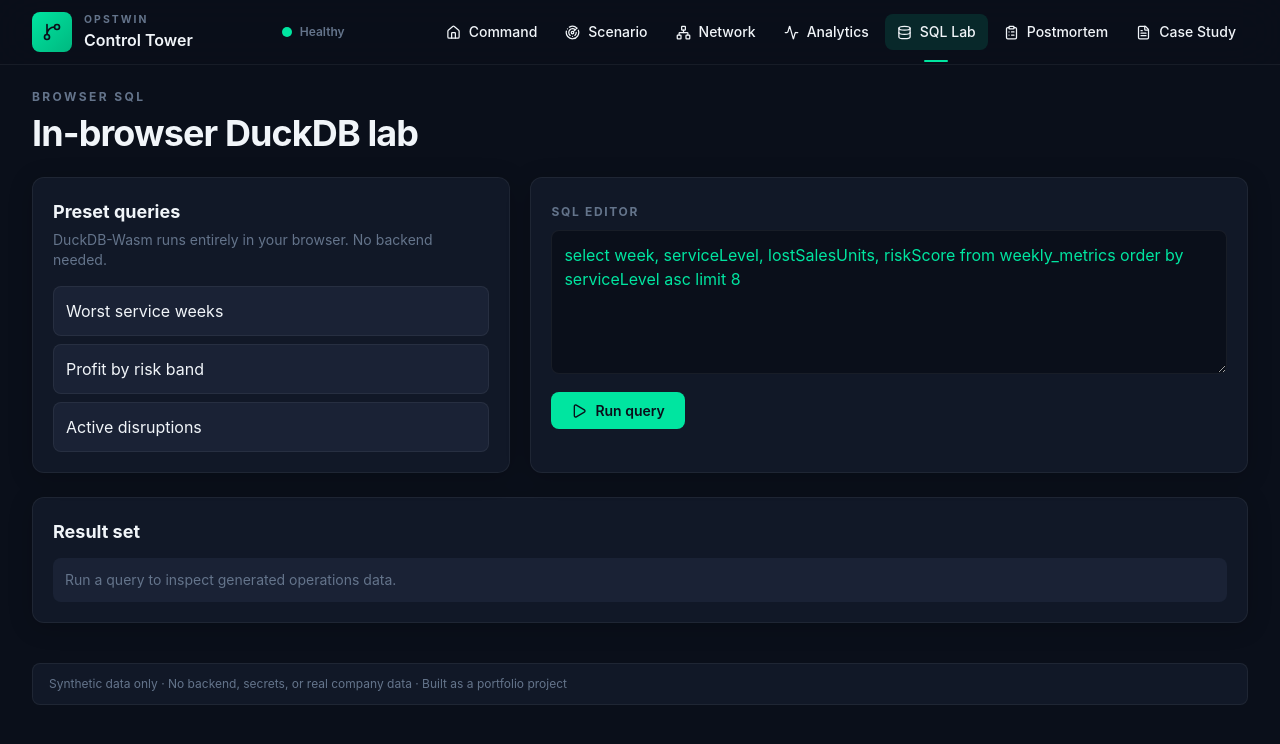
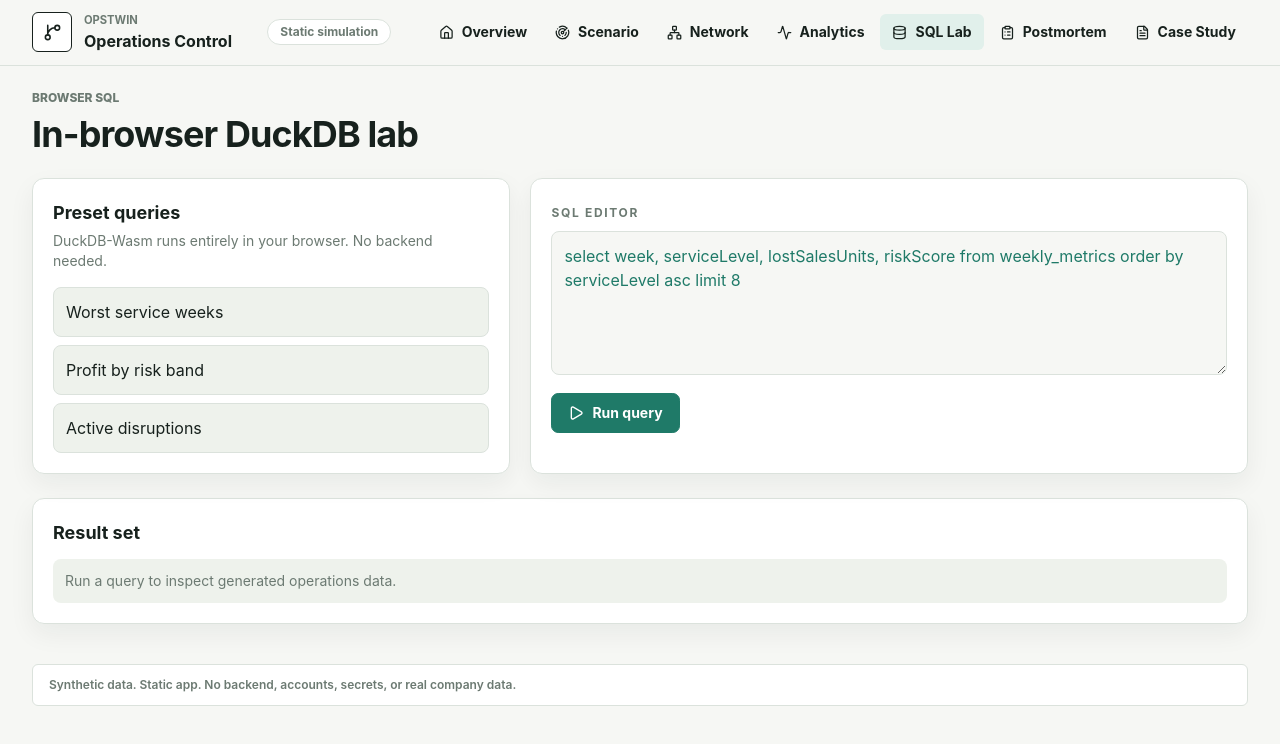
Before and after one commit to AhmedYasserShalaby/ops-twin-control-tower, a React (Vite) app: page /sql in a window 1280 px wide. Shown: the top 744 px of the page. Built offline with nearby package versions, Linux system fonts and the light colour scheme.

Commit message:
Polish OpsTwin UI

```diff
--- a/src/app/AppShell.tsx
+++ b/src/app/AppShell.tsx
@@ -1,4 +1,5 @@
 import type { ReactNode } from 'react'
+import { useState } from 'react'
 import { Link, Outlet, useRouterState } from '@tanstack/react-router'
 import {
   Activity,
@@ -7,58 +8,44 @@ import {
   FileText,
   GitBranch,
   Home,
+  Menu,
   Network,
   Radar,
-  Menu,
   X,
 } from 'lucide-react'
-import { useState } from 'react'
-import { useOpsTwinStore } from '../store/useOpsTwinStore'
 
 const navItems = [
-  { to: '/', label: 'Command', icon: Home, hint: 'Overview dashboard' },
-  { to: '/scenario', label: 'Scenario', icon: Radar, hint: 'Build disruption scenarios' },
-  { to: '/network', label: 'Network', icon: Network, hint: 'Supply chain graph' },
-  { to: '/analytics', label: 'Analytics', icon: Activity, hint: 'KPI trends & Monte Carlo' },
-  { to: '/sql', label: 'SQL Lab', icon: Database, hint: 'Query with DuckDB' },
-  { to: '/postmortem', label: 'Postmortem', icon: ClipboardList, hint: 'Recovery report' },
-  { to: '/about', label: 'Case Study', icon: FileText, hint: 'About this project' },
+  { to: '/', label: 'Overview', icon: Home, hint: 'KPIs and recommendation' },
+  { to: '/scenario', label: 'Scenario', icon: Radar, hint: 'Events and responses' },
+  { to: '/network', label: 'Network', icon: Network, hint: 'Suppliers and lanes' },
+  { to: '/analytics', label: 'Analytics', icon: Activity, hint: 'Trends and Monte Carlo' },
+  { to: '/sql', label: 'SQL Lab', icon: Database, hint: 'Query generated data' },
+  { to: '/postmortem', label: 'Postmortem', icon: ClipboardList, hint: 'Incident summary' },
+  { to: '/about', label: 'Case Study', icon: FileText, hint: 'Project notes' },
 ] as const
 
 export function AppShell() {
   const pathname = useRouterState({ select: (state) => state.location.pathname })
   const [mobileOpen, setMobileOpen] = useState(false)
-  const run = useOpsTwinStore((state) => state.run)
-  const healthColor = run.summary.serviceLevel >= 92 ? 'var(--accent-teal)' : run.summary.serviceLevel >= 80 ? 'var(--accent-amber)' : 'var(--accent-red)'
 
   return (
     <div className="min-h-screen bg-[var(--bg-base)] text-[var(--text-primary)]">
-      {/* Header */}
-      <header className="sticky top-0 z-30 border-b border-[var(--border-subtle)] bg-[var(--bg-base)]/90 backdrop-blur-xl">
+      <header className="sticky top-0 z-30 border-b border-[var(--border-subtle)] bg-[var(--bg-base)]/95 backdrop-blur">
         <div className="mx-auto flex max-w-7xl items-center justify-between gap-4 px-4 py-3 sm:px-6 lg:px-8">
-          {/* Logo */}
-          <Link to="/" className="focus-ring flex items-center gap-3 rounded-lg">
-            <span className="grid size-10 place-items-center rounded-lg bg-gradient-to-br from-[var(--accent-teal)] to-[#00b880] text-[var(--bg-base)]">
-              <GitBranch size={20} aria-hidden="true" />
+          <Link to="/" className="focus-ring flex items-center gap-3 rounded-md">
+            <span className="grid size-10 place-items-center rounded-md border border-[var(--text-primary)] bg-[var(--bg-surface)] text-[var(--text-primary)]">
+              <GitBranch size={19} aria-hidden="true" />
             </span>
             <span>
-              <strong className="block text-[0.65rem] uppercase tracking-[0.2em] text-[var(--text-muted)]">OpsTwin</strong>
-              <span className="text-base font-semibold">Control Tower</span>
+              <strong className="block text-[0.7rem] uppercase text-[var(--text-muted)]">OpsTwin</strong>
+              <span className="text-base font-bold">Operations Control</span>
             </span>
           </Link>
 
-          {/* Health indicator */}
-          <div className="hidden items-center gap-2 sm:flex">
-            <span
-              className="inline-block size-2.5 rounded-full animate-live-pulse"
-              style={{ background: healthColor }}
-            />
-            <span className="text-xs font-semibold text-[var(--text-muted)]">
-              {run.summary.serviceLevel >= 92 ? 'Healthy' : run.summary.serviceLevel >= 80 ? 'Stressed' : 'Critical'}
-            </span>
-          </div>
+          <span className="hidden rounded-full border border-[var(--border-subtle)] bg-[var(--bg-surface)] px-3 py-1 text-xs font-bold text-[var(--text-muted)] sm:inline-flex">
+            Static simulation
+          </span>
 
-          {/* Desktop nav */}
           <nav className="hidden gap-1 lg:flex" aria-label="Primary">
             {navItems.map((item) => {
               const Icon = item.icon
@@ -67,7 +54,7 @@ export function AppShell() {
                 <Link
                   key={item.to}
                   to={item.to}
-                  className={`focus-ring group relative inline-flex items-center gap-2 rounded-lg px-3 py-2 text-sm font-medium transition-all duration-200 ${
+                  className={`focus-ring inline-flex items-center gap-2 rounded-md px-3 py-2 text-sm font-bold transition ${
                     active
                       ? 'bg-[var(--accent-teal-dim)] text-[var(--accent-teal)]'
                       : 'text-[var(--text-muted)] hover:bg-[var(--bg-elevated)] hover:text-[var(--text-primary)]'
@@ -75,18 +62,14 @@ export function AppShell() {
                 >
                   <Icon size={15} aria-hidden="true" />
                   {item.label}
-                  {active && (
-                    <span className="absolute -bottom-3 left-1/2 h-0.5 w-6 -translate-x-1/2 rounded-full bg-[var(--accent-teal)]" />
-                  )}
                 </Link>
               )
             })}
           </nav>
 
-          {/* Mobile menu button */}
           <button
             type="button"
-            className="focus-ring rounded-lg p-2 text-[var(--text-muted)] hover:bg-[var(--bg-elevated)] lg:hidden"
+            className="focus-ring rounded-md p-2 text-[var(--text-muted)] hover:bg-[var(--bg-elevated)] lg:hidden"
             onClick={() => setMobileOpen(!mobileOpen)}
             aria-label="Toggle menu"
           >
@@ -94,19 +77,18 @@ export function AppShell() {
           </button>
         </div>
 
-        {/* Mobile nav */}
-        {mobileOpen && (
+        {mobileOpen ? (
           <nav className="animate-fade-in border-t border-[var(--border-subtle)] px-4 py-3 lg:hidden" aria-label="Mobile navigation">
             <div className="grid gap-1">
               {navItems.map((item) => {
                 const Icon = item.icon
-                const active = pathname === item.to
+                const active = pathname === item.to || (item.to !== '/' && pathname.startsWith(item.to))
                 return (
                   <Link
                     key={item.to}
                     to={item.to}
                     onClick={() => setMobileOpen(false)}
-                    className={`focus-ring flex items-center gap-3 rounded-lg px-3 py-2.5 text-sm font-medium transition-all ${
+                    className={`focus-ring flex items-center gap-3 rounded-md px-3 py-2.5 text-sm font-bold transition ${
                       active
                         ? 'bg-[var(--accent-teal-dim)] text-[var(--accent-teal)]'
                         : 'text-[var(--text-muted)] hover:bg-[var(--bg-elevated)] hover:text-[var(--text-primary)]'
@@ -114,13 +96,13 @@ export function AppShell() {
                   >
                     <Icon size={16} aria-hidden="true" />
                     <span>{item.label}</span>
-                    <span className="ml-auto text-xs text-[var(--text-muted)]">{item.hint}</span>
+                    <span className="ml-auto text-xs font-semibold text-[var(--text-muted)]">{item.hint}</span>
                   </Link>
                 )
               })}
             </div>
           </nav>
-        )}
+        ) : null}
       </header>
 
       <main className="mx-auto max-w-7xl px-4 py-6 sm:px-6 lg:px-8">
@@ -130,8 +112,8 @@ export function AppShell() {
       </main>
 
       <footer className="mx-auto max-w-7xl px-4 pb-8 pt-4 sm:px-6 lg:px-8">
-        <div className="rounded-lg border border-[var(--border-subtle)] bg-[var(--bg-surface)] px-4 py-3 text-xs text-[var(--text-muted)]">
-          Synthetic data only · No backend, secrets, or real company data · Built as a portfolio project
+        <div className="rounded-md border border-[var(--border-subtle)] bg-[var(--bg-surface)] px-4 py-3 text-xs font-semibold text-[var(--text-muted)]">
+          Synthetic data. Static app. No backend, accounts, secrets, or real company data.
         </div>
       </footer>
     </div>
@@ -150,7 +132,7 @@ export function PageShell({
   return (
     <section className="space-y-6">
       <div className="animate-fade-in-up">
-        <p className="text-xs font-bold uppercase tracking-[0.2em] text-[var(--text-muted)]">{eyebrow}</p>
+        <p className="text-xs font-extrabold uppercase text-[var(--text-muted)]">{eyebrow}</p>
         <h1 className="mt-2 text-3xl font-bold tracking-tight text-[var(--text-primary)] sm:text-4xl">{title}</h1>
       </div>
       {children}
--- a/src/components/TrendChart.tsx
+++ b/src/components/TrendChart.tsx
@@ -14,7 +14,7 @@ interface TrendChartProps {
 export function TrendChart({
   data,
   metric,
-  stroke = '#00e5a0',
+  stroke = 'var(--accent-teal)',
   events,
   height: chartHeight = 220,
 }: TrendChartProps) {
@@ -63,7 +63,8 @@ export function TrendChart({
 
   return (
     <svg
-      className="h-full min-h-52 w-full"
+      className="w-full"
+      style={{ height }}
       viewBox={`0 0 ${width} ${height}`}
       role="img"
       aria-label={`${String(metric)} trend chart`}
--- a/src/index.css
+++ b/src/index.css
@@ -1,31 +1,27 @@
 @import "tailwindcss";
 @import "@xyflow/react/dist/style.css";
 
-/* ─── Design Tokens ─── */
 :root {
-  --bg-base: #0a0f1a;
-  --bg-surface: #111827;
-  --bg-elevated: #1a2235;
-  --bg-hover: #1f2a3d;
-  --border-subtle: rgba(255, 255, 255, 0.06);
-  --border-default: rgba(255, 255, 255, 0.1);
-  --border-strong: rgba(255, 255, 255, 0.16);
+  --bg-base: #f6f7f4;
+  --bg-surface: #ffffff;
+  --bg-elevated: #eef2ec;
+  --bg-hover: #e6ece7;
+  --border-subtle: #dbe2dc;
+  --border-default: #c4cec6;
+  --border-strong: #8f9e94;
 
-  --text-primary: #f1f5f9;
-  --text-secondary: #94a3b8;
-  --text-muted: #64748b;
+  --text-primary: #17211d;
+  --text-secondary: #42514a;
+  --text-muted: #6c7a72;
 
-  --accent-teal: #00e5a0;
-  --accent-teal-dim: rgba(0, 229, 160, 0.12);
-  --accent-teal-glow: rgba(0, 229, 160, 0.25);
-  --accent-amber: #ffb547;
-  --accent-amber-dim: rgba(255, 181, 71, 0.12);
-  --accent-amber-glow: rgba(255, 181, 71, 0.25);
-  --accent-red: #ff5a5a;
-  --accent-red-dim: rgba(255, 90, 90, 0.12);
-  --accent-red-glow: rgba(255, 90, 90, 0.25);
-  --accent-blue: #3b82f6;
-  --accent-blue-dim: rgba(59, 130, 246, 0.12);
+  --accent-teal: #1f7a68;
+  --accent-teal-dim: #e1f0eb;
+  --accent-amber: #a96e18;
+  --accent-amber-dim: #f8edd8;
+  --accent-red: #b64234;
+  --accent-red-dim: #f8e5e1;
+  --accent-blue: #2e6f9e;
+  --accent-blue-dim: #e3eef6;
 
   color: var(--text-primary);
   background: var(--bg-base);
@@ -73,55 +69,42 @@ button {
 
 button:disabled {
   cursor: not-allowed;
-  opacity: 0.5;
+  opacity: 0.55;
 }
 
 #root {
   min-height: 100vh;
 }
 
-/* ─── Focus Ring ─── */
 .focus-ring:focus-visible {
   outline: 2px solid var(--accent-teal);
   outline-offset: 2px;
 }
 
-/* ─── Surface Classes ─── */
-.glass-panel {
-  border: 1px solid var(--border-default);
-  background: rgba(17, 24, 39, 0.8);
-  box-shadow:
-    0 8px 32px rgba(0, 0, 0, 0.3),
-    inset 0 1px 0 rgba(255, 255, 255, 0.04);
-  backdrop-filter: blur(20px);
-  -webkit-backdrop-filter: blur(20px);
+.glass-panel,
+.control-surface,
+.dark-surface {
+  border: 1px solid var(--border-subtle);
+  background: var(--bg-surface);
+  box-shadow: 0 10px 26px rgba(23, 33, 29, 0.06);
 }
 
 .control-surface {
-  border: 1px solid var(--border-subtle);
-  background: var(--bg-surface);
-  box-shadow: 0 4px 24px rgba(0, 0, 0, 0.2);
-  transition: border-color 0.25s ease, box-shadow 0.25s ease, transform 0.2s ease;
+  transition: border-color 0.18s ease, box-shadow 0.18s ease;
 }
 
 .control-surface:hover {
   border-color: var(--border-default);
-  box-shadow: 0 8px 32px rgba(0, 0, 0, 0.3);
 }
 
 .dark-surface {
-  color: #f1f5f9;
-  background:
-    radial-gradient(ellipse at 20% 0%, rgba(0, 229, 160, 0.08), transparent 50%),
-    radial-gradient(ellipse at 80% 100%, rgba(59, 130, 246, 0.06), transparent 50%),
-    linear-gradient(145deg, #0d1320 0%, #131c2e 50%, #0f1724 100%);
+  color: var(--text-primary);
 }
 
-/* ─── Animations ─── */
 @keyframes fadeInUp {
   from {
     opacity: 0;
-    transform: translateY(16px);
+    transform: translateY(8px);
   }
   to {
     opacity: 1;
@@ -130,139 +113,84 @@ button:disabled {
 }
 
 @keyframes fadeIn {
-  from { opacity: 0; }
-  to { opacity: 1; }
-}
-
-@keyframes slideInLeft {
   from {
     opacity: 0;
-    transform: translateX(-12px);
   }
   to {
     opacity: 1;
-    transform: translateX(0);
   }
 }
 
-@keyframes pulseGlow {
-  0%, 100% { opacity: 1; }
-  50% { opacity: 0.5; }
-}
-
-@keyframes livePulse {
-  0%, 100% {
-    box-shadow: 0 0 0 0 rgba(0, 229, 160, 0.5);
-  }
-  50% {
-    box-shadow: 0 0 0 6px rgba(0, 229, 160, 0);
-  }
-}
-
-@keyframes drawLine {
-  from { stroke-dashoffset: 2000; }
-  to { stroke-dashoffset: 0; }
-}
-
-@keyframes shimmer {
-  0% { background-position: -200% 0; }
-  100% { background-position: 200% 0; }
-}
-
-@keyframes gradientShift {
-  0% { background-position: 0% 50%; }
-  50% { background-position: 100% 50%; }
-  100% { background-position: 0% 50%; }
-}
-
 .animate-fade-in-up {
-  animation: fadeInUp 0.5s ease-out both;
+  animation: fadeInUp 0.25s ease-out both;
 }
 
 .animate-fade-in {
-  animation: fadeIn 0.4s ease-out both;
+  animation: fadeIn 0.2s ease-out both;
 }
 
-.animate-slide-in-left {
-  animation: slideInLeft 0.4s ease-out both;
-}
-
-.animate-pulse-glow {
-  animation: pulseGlow 2s ease-in-out infinite;
-}
-
-.animate-live-pulse {
-  animation: livePulse 2s ease-in-out infinite;
+.animate-slide-in-left,
+.animate-pulse-glow,
+.animate-live-pulse,
+.animate-draw-line {
+  animation: none;
 }
 
 .animate-draw-line {
-  stroke-dasharray: 2000;
-  animation: drawLine 1.5s ease-out forwards;
+  stroke-dasharray: none;
 }
 
-/* Stagger children animations */
 .stagger-children > * {
-  animation: fadeInUp 0.4s ease-out both;
+  animation: fadeInUp 0.22s ease-out both;
 }
+
 .stagger-children > *:nth-child(1) { animation-delay: 0ms; }
-.stagger-children > *:nth-child(2) { animation-delay: 60ms; }
-.stagger-children > *:nth-child(3) { animation-delay: 120ms; }
-.stagger-children > *:nth-child(4) { animation-delay: 180ms; }
-.stagger-children > *:nth-child(5) { animation-delay: 240ms; }
-.stagger-children > *:nth-child(6) { animation-delay: 300ms; }
-.stagger-children > *:nth-child(7) { animation-delay: 360ms; }
-.stagger-children > *:nth-child(8) { animation-delay: 420ms; }
+.stagger-children > *:nth-child(2) { animation-delay: 30ms; }
+.stagger-children > *:nth-child(3) { animation-delay: 60ms; }
+.stagger-children > *:nth-child(4) { animation-delay: 90ms; }
+.stagger-children > *:nth-child(5) { animation-delay: 120ms; }
+.stagger-children > *:nth-child(6) { animation-delay: 150ms; }
+.stagger-children > *:nth-child(7) { animation-delay: 180ms; }
+.stagger-children > *:nth-child(8) { animation-delay: 210ms; }
 
-/* ─── Interactive Utilities ─── */
 .interactive-card {
-  transition: all 0.25s cubic-bezier(0.4, 0, 0.2, 1);
+  transition: border-color 0.18s ease, background 0.18s ease;
 }
 
 .interactive-card:hover {
-  transform: translateY(-2px);
   border-color: var(--border-strong);
-  box-shadow: 0 12px 40px rgba(0, 0, 0, 0.35);
+  background: var(--bg-surface);
 }
 
-.interactive-card:active {
-  transform: translateY(0);
+.btn-primary,
+.btn-secondary,
+.btn-danger {
+  display: inline-flex;
+  align-items: center;
+  gap: 0.5rem;
+  border-radius: 0.45rem;
+  font-size: 0.875rem;
+  font-weight: 700;
+  min-height: 2.5rem;
+  padding: 0.5rem 1rem;
+  transition: background 0.18s ease, border-color 0.18s ease, color 0.18s ease;
 }
 
 .btn-primary {
-  display: inline-flex;
-  align-items: center;
-  gap: 0.5rem;
-  padding: 0.5rem 1.25rem;
-  border-radius: 0.5rem;
-  font-size: 0.875rem;
-  font-weight: 600;
-  color: #0a0f1a;
+  color: #ffffff;
   background: var(--accent-teal);
-  border: none;
-  transition: all 0.2s ease;
+  border: 1px solid var(--accent-teal);
 }
 
 .btn-primary:hover:not(:disabled) {
-  background: #00cc8e;
-  box-shadow: 0 0 20px var(--accent-teal-glow);
-}
-
-.btn-primary:active:not(:disabled) {
-  transform: scale(0.97);
+  background: #176756;
+  border-color: #176756;
 }
 
 .btn-secondary {
-  display: inline-flex;
-  align-items: center;
-  gap: 0.5rem;
-  padding: 0.5rem 1.25rem;
-  border-radius: 0.5rem;
-  font-size: 0.875rem;
-  font-weight: 600;
   color: var(--text-primary);
-  background: var(--bg-elevated);
+  background: var(--bg-surface);
   border: 1px solid var(--border-default);
-  transition: all 0.2s ease;
 }
 
 .btn-secondary:hover:not(:disabled) {
@@ -271,51 +199,36 @@ button:disabled {
 }
 
 .btn-danger {
-  display: inline-flex;
-  align-items: center;
-  gap: 0.5rem;
-  padding: 0.25rem 0.75rem;
-  border-radius: 0.375rem;
-  font-size: 0.8125rem;
-  font-weight: 600;
   color: var(--accent-red);
   background: var(--accent-red-dim);
-  border: 1px solid rgba(255, 90, 90, 0.2);
-  transition: all 0.2s ease;
+  border: 1px solid #e6bbb4;
+  min-height: 2rem;
+  padding: 0.25rem 0.65rem;
+  font-size: 0.8125rem;
 }
 
 .btn-danger:hover {
-  background: rgba(255, 90, 90, 0.2);
-  border-color: rgba(255, 90, 90, 0.35);
+  background: #f2d4ce;
+  border-color: #dca8a0;
 }
 
-/* ─── Glow Effects for KPI Cards ─── */
-.glow-good {
-  border-color: rgba(0, 229, 160, 0.2) !important;
-  box-shadow: 0 4px 24px rgba(0, 0, 0, 0.2), 0 0 30px var(--accent-teal-dim) !important;
+.glow-good,
+.glow-risk,
+.glow-warn {
+  border-color: var(--border-subtle) !important;
+  box-shadow: 0 10px 26px rgba(23, 33, 29, 0.06) !important;
 }
 
-.glow-risk {
-  border-color: rgba(255, 90, 90, 0.2) !important;
-  box-shadow: 0 4px 24px rgba(0, 0, 0, 0.2), 0 0 30px var(--accent-red-dim) !important;
-}
-
-.glow-warn {
-  border-color: rgba(255, 181, 71, 0.2) !important;
-  box-shadow: 0 4px 24px rgba(0, 0, 0, 0.2), 0 0 30px var(--accent-amber-dim) !important;
-}
-
-/* ─── Badge ─── */
 .badge {
   display: inline-flex;
   align-items: center;
   gap: 0.375rem;
-  padding: 0.25rem 0.625rem;
   border-radius: 9999px;
   font-size: 0.6875rem;
-  font-weight: 700;
+  font-weight: 800;
+  letter-spacing: 0;
+  padding: 0.25rem 0.6rem;
   text-transform: uppercase;
-  letter-spacing: 0.06em;
 }
 
 .badge-teal {
@@ -338,7 +251,6 @@ button:disabled {
   background: var(--accent-blue-dim);
 }
 
-/* ─── Severity Bar ─── */
 .severity-bar {
   height: 6px;
   border-radius: 3px;
@@ -349,10 +261,9 @@ button:disabled {
 .severity-bar-fill {
   height: 100%;
   border-radius: 3px;
-  transition: width 0.6s cubic-bezier(0.4, 0, 0.2, 1);
+  transition: width 0.3s ease;
 }
 
-/* ─── Tooltip ─── */
 .tooltip-trigger {
   position: relative;
 }
@@ -361,13 +272,13 @@ button:disabled {
   position: absolute;
   z-index: 50;
   padding: 0.5rem 0.75rem;
-  border-radius: 0.5rem;
+  border-radius: 0.45rem;
   font-size: 0.75rem;
   line-height: 1.5;
   color: var(--text-primary);
-  background: var(--bg-elevated);
+  background: var(--bg-surface);
   border: 1px solid var(--border-default);
-  box-shadow: 0 8px 24px rgba(0, 0, 0, 0.4);
+  box-shadow: 0 12px 28px rgba(23, 33, 29, 0.12);
   pointer-events: none;
   white-space: nowrap;
   opacity: 0;
@@ -380,10 +291,9 @@ button:disabled {
   transform: translateY(0);
 }
 
-/* ─── Scrollbar ─── */
 ::-webkit-scrollbar {
-  width: 6px;
-  height: 6px;
+  width: 8px;
+  height: 8px;
 }
 
 ::-webkit-scrollbar-track {
@@ -391,15 +301,14 @@ button:disabled {
 }
 
 ::-webkit-scrollbar-thumb {
-  background: rgba(255, 255, 255, 0.1);
-  border-radius: 3px;
+  background: #c1cbc4;
+  border-radius: 4px;
 }
 
 ::-webkit-scrollbar-thumb:hover {
-  background: rgba(255, 255, 255, 0.2);
+  background: #9eaba3;
 }
 
-/* ─── Table Styles ─── */
 .data-table {
   width: 100%;
   border-collapse: collapse;
@@ -416,9 +325,9 @@ button:disabled {
 .data-table th {
   padding: 0.75rem 1rem;
   font-size: 0.6875rem;
-  font-weight: 700;
+  font-weight: 800;
   text-transform: uppercase;
-  letter-spacing: 0.08em;
+  letter-spacing: 0;
   color: var(--text-muted);
   background: var(--bg-elevated);
   border-bottom: 1px solid var(--border-default);
@@ -430,21 +339,16 @@ button:disabled {
   border-bottom: 1px solid var(--border-subtle);
 }
 
-.data-table tbody tr {
-  transition: background 0.15s ease;
-}
-
 .data-table tbody tr:hover {
   background: var(--bg-hover);
 }
 
-/* ─── React Flow Overrides ─── */
 .react-flow__background {
   background: var(--bg-surface) !important;
 }
 
 .react-flow__controls button {
-  background: var(--bg-elevated) !important;
+  background: var(--bg-surface) !important;
   border-color: var(--border-default) !important;
   color: var(--text-secondary) !important;
   fill: var(--text-secondary) !important;
```
Also changed, not shown: src/pages/AboutPage.tsx (+34 -22 lines), src/pages/CommandCenterPage.tsx (+32 -81 lines), src/pages/ScenarioPage.tsx (+11 -18 lines), 2 other files (tests, documents, lock files or other folders).
